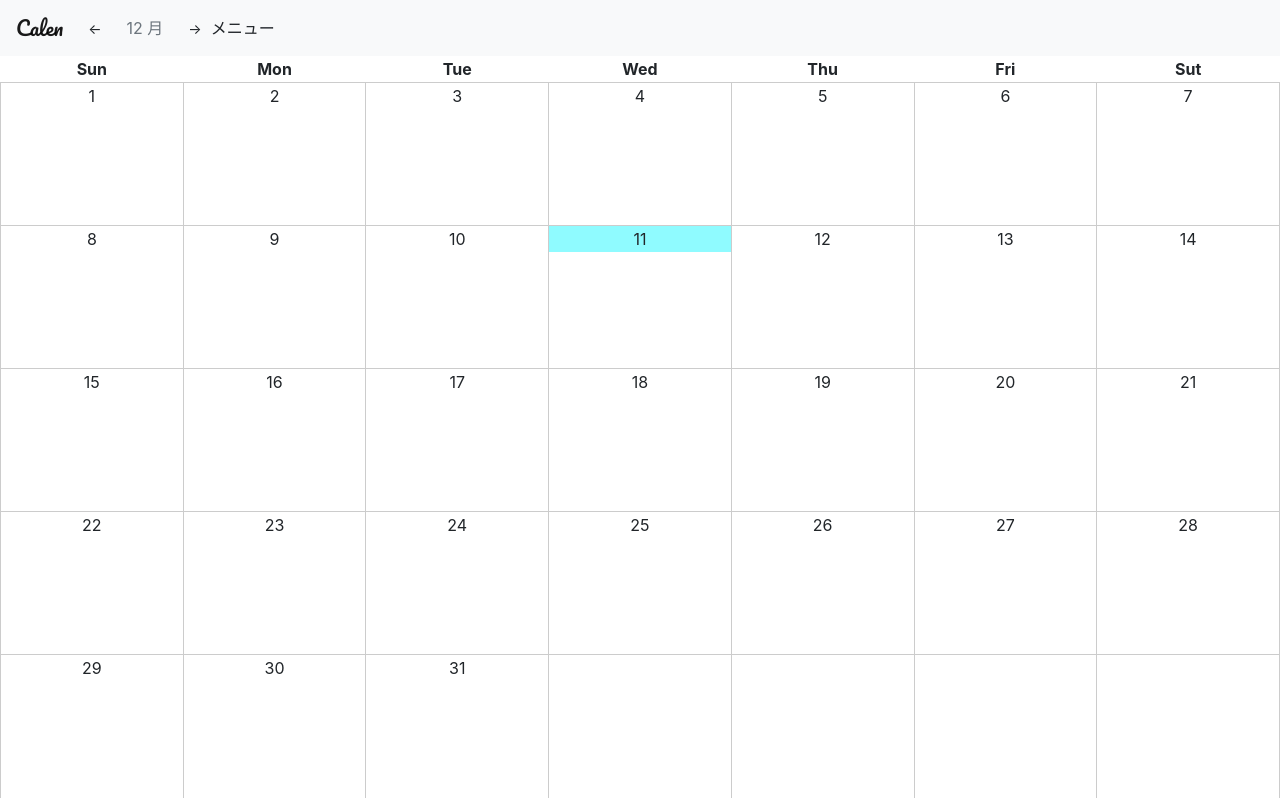
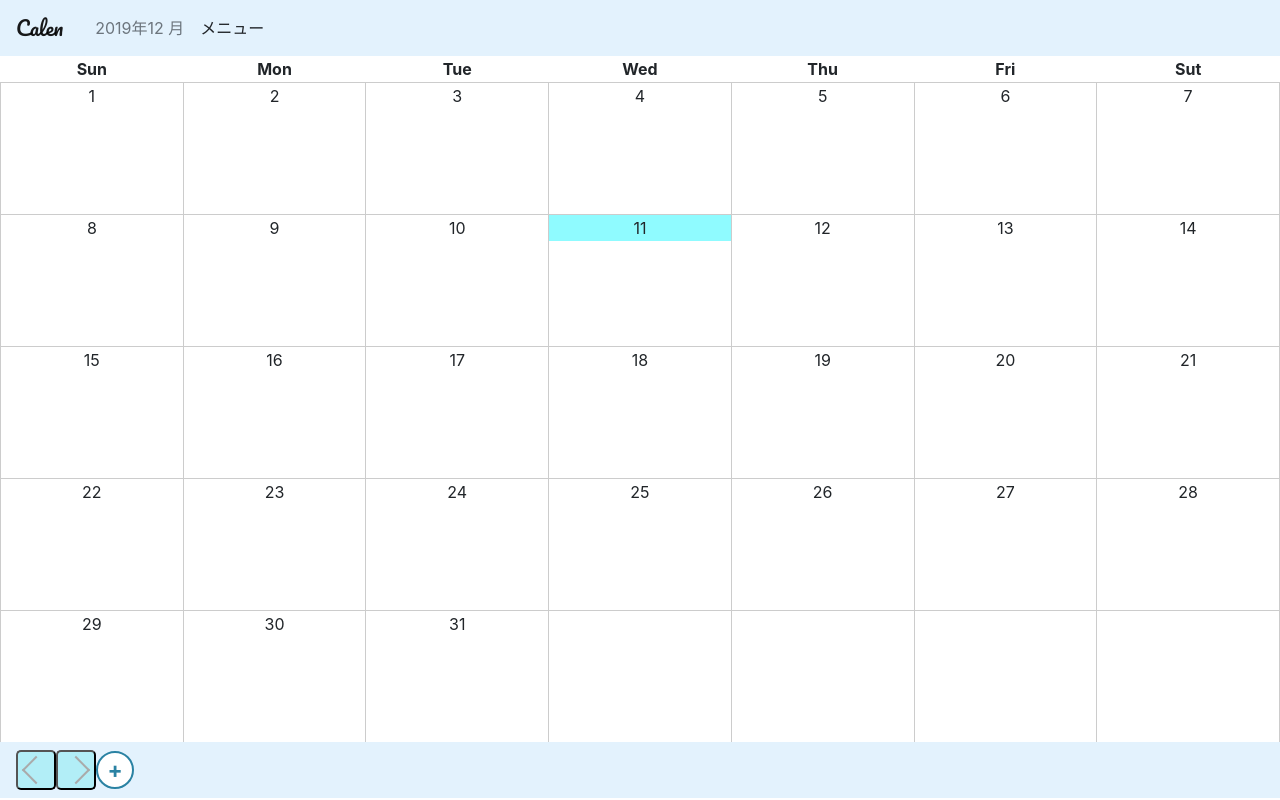
Before and after one commit to naruhiko-toda/MyCalendar, a Django app: page / in a window 1280 px wide. Run offline with Django 3.2, Linux system fonts and the light colour scheme; some libraries are stand-ins or nearby versions.

Commit message:
新規作成用のmodal作成

```diff
--- a/calen/templates/calen/index.html
+++ b/calen/templates/calen/index.html
@@ -19,6 +19,12 @@
     <div class="calendar_day">
       {% include "./modules/calendar_day.html" %}
     </div>
+    <div class="schedule_modal">
+      {% include "./modules/schedule_modal.html" %}
+    </div>
+    <footer>
+      {% include "./modules/footer.html" %}
+    </footer>
     <script src="https://ajax.googleapis.com/ajax/libs/jquery/2.1.3/jquery.min.js"></script>
     <script>
       var today = new Date();
@@ -32,7 +38,7 @@
       var display_time = {{ display_time | safe }}
       console.log(display_time)
       $(document).ready(function(){
-        display_month(this_month);
+        display_year_month(this_year,this_month);
         create_calendar();
         draw_today(this_year,this_month,this_date);
       });
--- /dev/null
+++ b/calen/templates/calen/modules/footer.html
@@ -0,0 +1,5 @@
+<nav class="navbar navbar-expand-lg navbar-light"  style="background-color: #e3f2fd;">
+  <button type="button" class="left_arrow arrow"  value="back" onclick="calendar_move(this);"></button>
+  <button type="button" class="right_arrow arrow"  value="forward" onclick="calendar_move(this);"></button>
+  <span class="btn_b" data-toggle='modal' data-target='#exampleModal'>+</span>
+</nav>
--- a/calen/templates/calen/modules/header.html
+++ b/calen/templates/calen/modules/header.html
@@ -1,8 +1,6 @@
-<nav class="navbar navbar-expand-lg navbar-light bg-light">
+<nav class="navbar navbar-expand-lg navbar-light" style="background-color: #e3f2fd;">
   <a class="navbar-brand" id="logo" href="#">Calen</a>
-  <button type="button" class="btn btn-light btn-sm" value="back" onclick="calendar_move(this);">←</button>
-  <span class="thisMonth nav-link disabled"></span>
-  <button type="button" class="btn btn-light btn-sm" value="forward" onclick="calendar_move(this);">→</button>
+  <span class="this_year_month nav-link disabled"></span>
   <button class="navbar-toggler" type="button" data-toggle="collapse" data-target="#navbarSupportedContent" aria-controls="navbarSupportedContent" aria-expanded="false" aria-label="Toggle navigation">
   <span class="navbar-toggler-icon"></span>
   </button>
--- /dev/null
+++ b/calen/templates/calen/modules/schedule_modal.html
@@ -0,0 +1,28 @@
+<div class="modal fade" id="exampleModal" tabindex="-1" role="dialog" aria-labelledby="exampleModalLabel" aria-hidden="true">
+  <div class="modal-dialog" role="document">
+    <div class="modal-content">
+      <div class="modal-header">
+        <h5 class="modal-title" id="exampleModalLabel">New message</h5>
+        <button type="button" class="close" data-dismiss="modal" aria-label="Close">
+          <span aria-hidden="true">&times;</span>
+        </button>
+      </div>
+      <div class="modal-body">
+        <form>
+          <div class="form-group">
+            <label for="recipient-name" class="col-form-label">Recipient:</label>
+            <input type="text" class="form-control" id="recipient-name">
+          </div>
+          <div class="form-group">
+            <label for="message-text" class="col-form-label">Message:</label>
+            <textarea class="form-control" id="message-text"></textarea>
+          </div>
+        </form>
+      </div>
+      <div class="modal-footer">
+        <button type="button" class="btn btn-secondary" data-dismiss="modal">Close</button>
+        <button type="button" class="btn btn-primary">Send message</button>
+      </div>
+    </div>
+  </div>
+</div>
--- a/static/calen/css/index.css
+++ b/static/calen/css/index.css
@@ -22,3 +22,58 @@ td{
   border-left: 1px solid #ccc;
   border-right: 1px solid #ccc;
 }
+
+.arrow{
+  display:  inline-block;
+  color: #aaa;
+  text-decoration:  none;
+  background-color: #b2eef7;
+  border-radius: 5px;
+  position:  relative;
+  height: 40px;
+  width: 40px;
+}
+.arrow::before{
+  content:  '';
+  width: 20px;
+  height: 20px;
+  display:  block;
+  transform: rotate(-45deg);
+  position:  absolute;
+  top: 0px;
+  bottom:  0;
+  left:  0;
+  right:  0;
+  margin:  auto;
+}
+.right_arrow::before {
+    border-bottom: solid 2px;
+    border-right: solid 2px;
+}
+
+.left_arrow::before {
+    border-top: solid 2px;
+    border-left: solid 2px;
+}
+
+.btn_b {
+	width: 38px;
+	height: 38px;
+	background: #FFF;
+	border: 2px solid #2a82a3;
+	border-radius: 70px;
+	-moz-border-radius: 70px;
+	-webkit-border-radius: 70px;
+	color: #2a82a3;
+	display: block;
+	text-align: center;
+	font-weight: bold;
+	font-size: 140%;
+	transition: background-color 0.5s ease-in;
+	-webkit-transition: background-color 0.5s ease-in;
+}
+.btn_b:hover {
+	background: #2a82a3;
+	color: #FFF;
+	border: 2px solid #FFF;
+}
--- a/static/calen/js/index.js
+++ b/static/calen/js/index.js
@@ -15,7 +15,7 @@ function create_calendar(){
             $(".calendar_month tbody > tr:nth-child("+parseInt(2*i+2)+")").append("<td class='calen_bottom'></td>")
           }
         }
-        bottom_height = ($(window).height()-26-56-(27*calendar["value"].length)) / calendar["value"].length
+        bottom_height = ($(window).height()-26-56-56-(27*calendar["value"].length)) / calendar["value"].length
         $(".calen_bottom").css("height",bottom_height)
       }
       break;
@@ -30,8 +30,8 @@ function create_calendar(){
   }
 }
 
-function display_month(month){
-  $(".thisMonth").html(month+" 月")
+function display_year_month(year,month){
+  $(".this_year_month").html(year+"年"+month+" 月")
 }
 
 function draw_today(this_year,this_month,this_date){
@@ -59,8 +59,9 @@ function calendar_move(element){
         calendar = JSON.parse(data["calendar"])
         console.log(display_time)
         console.log(calendar)
-        display_month(display_time["display_month"])
+        display_year_month(display_time["display_year"],display_time["display_month"])
         create_calendar();
+        draw_today(this_year,this_month,this_date);
       },
       function () {
         alert("読み込み失敗");
@@ -78,3 +79,14 @@ function create_schedule(element){
   console.log(selected_month)
   console.log(selected_date)
 }
+
+
+$('#exampleModal').on('show.bs.modal', function (event) {
+  var button = $(event.relatedTarget) // Button that triggered the modal
+  var recipient = button.data('whatever') // Extract info from data-* attributes
+  // If necessary, you could initiate an AJAX request here (and then do the updating in a callback).
+  // Update the modal's content. We'll use jQuery here, but you could use a data binding library or other methods instead.
+  var modal = $(this)
+  modal.find('.modal-title').text('New message to ' + recipient)
+  modal.find('.modal-body input').val(recipient)
+})
```
